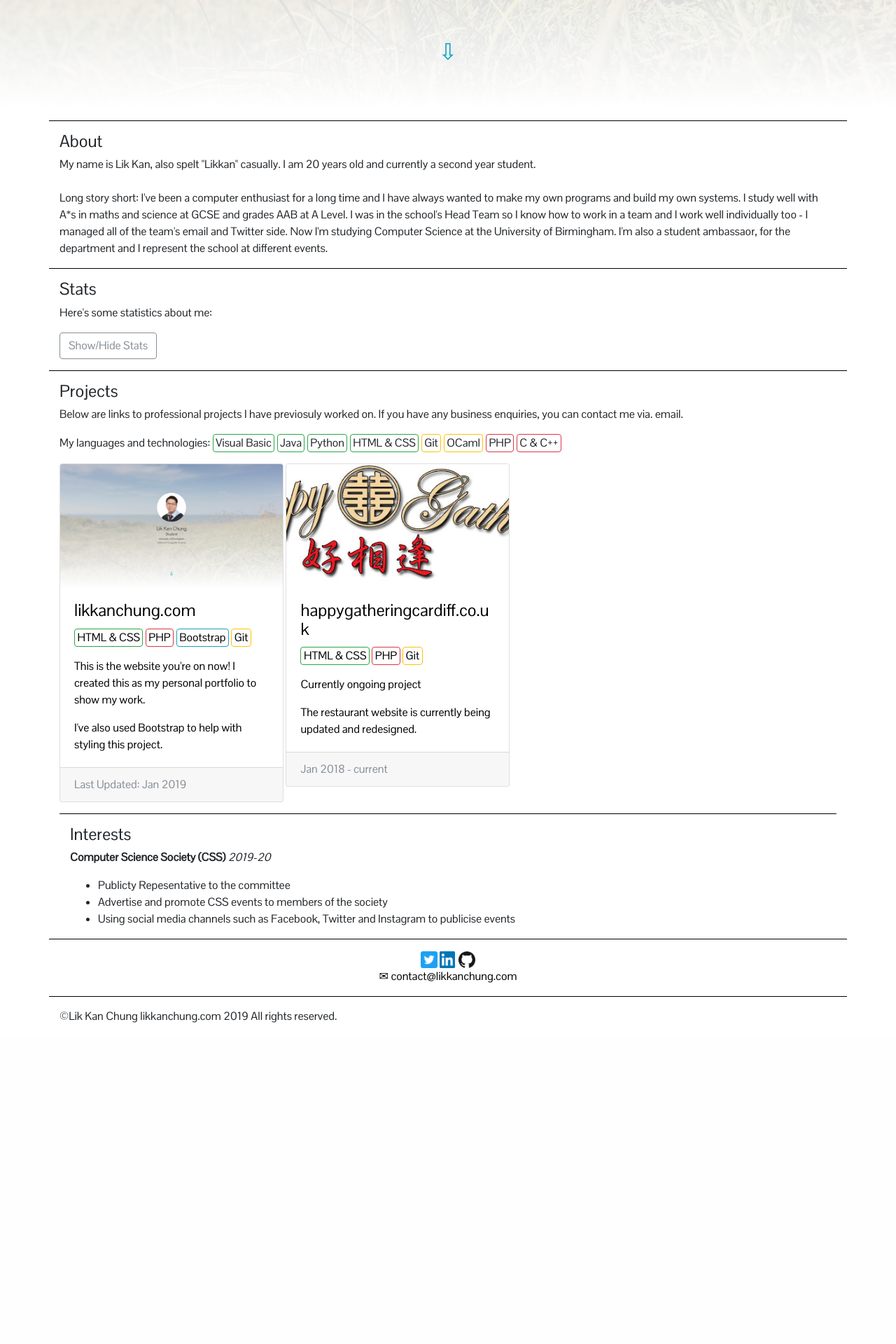
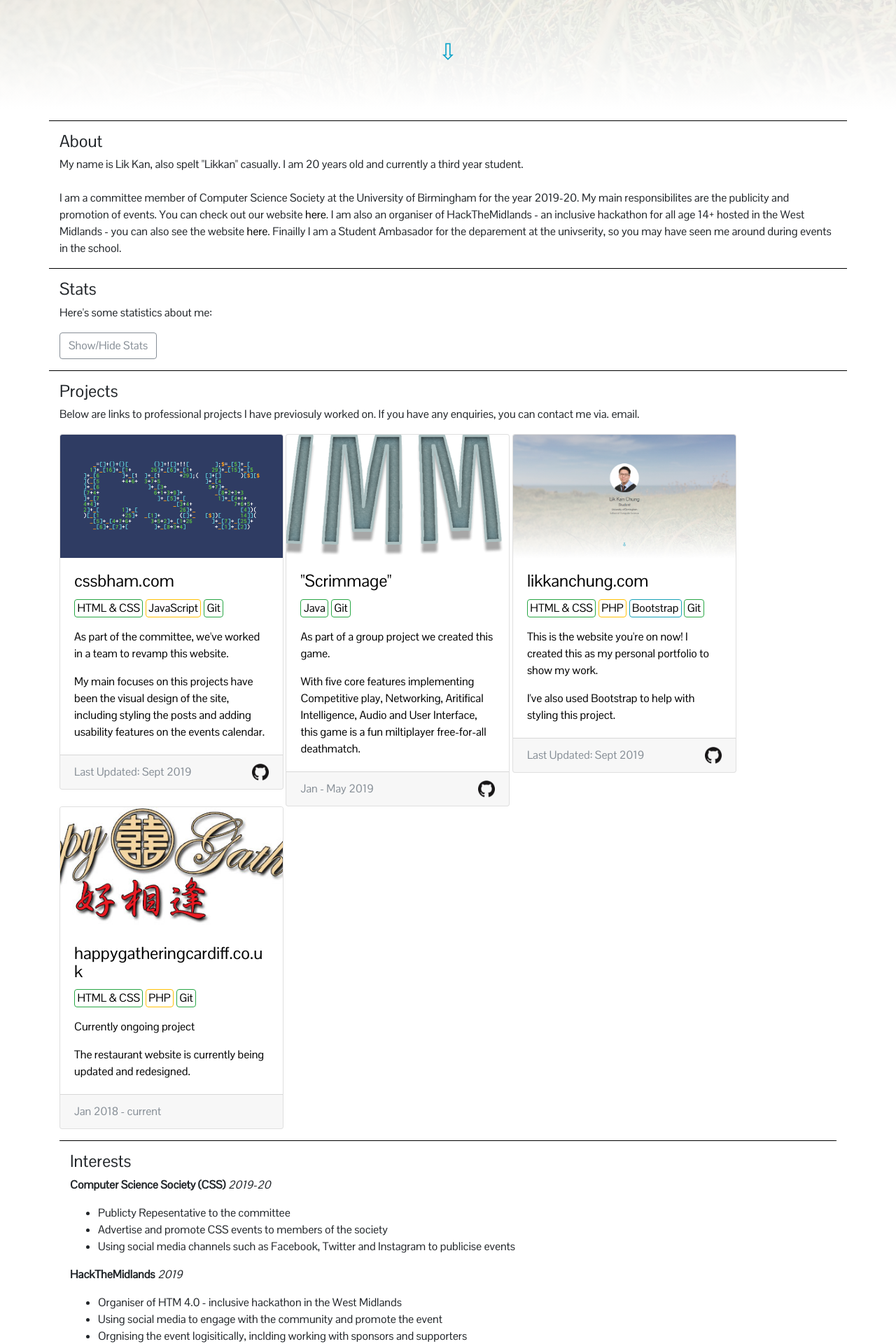
Before and after one commit to LikkanChung/personalwebsite, a PHP site: page / in a window 1280 px wide. Shown: the part 644-2564 px from the top of the page at 70% size. Before the commit the page ends 2105 px from the top, so only its background shows below. Run offline with PHP 8.4, Linux system fonts and the light colour scheme; some libraries are stand-ins or nearby versions.

Commit message:
Content update

```diff
--- a/www/src/index.php
+++ b/www/src/index.php
@@ -22,9 +22,9 @@
 			<div class="container about" id="about">
 				<h1 class="subtitle">About</h1>
 				<p>
-					My name is Lik Kan, also spelt "Likkan" casually. I am <?=intval(date('Y', time() - strtotime('1999-03-21'))) - 1970;?> years old and currently a second year student.<br>
+					My name is Lik Kan, also spelt "Likkan" casually. I am <?=intval(date('Y', time() - strtotime('1999-03-21'))) - 1970;?> years old and currently a third year student.<br>
 					<br>
-					Long story short: I've been a computer enthusiast for a long time and I have always wanted to make my own programs and build my own systems. I study well with A*s in maths and science at GCSE and grades AAB at A Level. I was in the school's Head Team so I know how to work in a team and I work well individually too - I managed all of the team's email and Twitter side. Now I'm studying Computer Science at the University of Birmingham. I'm also a student ambassaor, for the department and I represent the school at different events.
+					I am a committee member of Computer Science Society at the University of Birmingham for the year 2019-20. My main responsibilites are the publicity and promotion of events. You can check out our website <a href="https://cssbham.com">here</a>. I am also an organiser of HackTheMidlands - an inclusive hackathon for all age 14+ hosted in the West Midlands - you can also see the website <a href="https://hackthemidlands.com">here</a>. Finailly I am a Student Ambasador for the deparement at the univserity, so you may have seen me around during events in the school.
 				</p>
 			</div>
 
@@ -38,34 +38,61 @@
 
 				</div>
 					<button type="button" class="btn btn-outline-secondary" data-toggle="collapse" data-target="#statshidden">Show/Hide Stats</button>
-
 			</div>
-
 
 			<div class="container">
 				<div class="projects">
 					<h1 class="subtitle">Projects</h1>
 					<p>
-						Below are links to professional projects I have previosuly worked on. If you have any business enquiries, you can contact me via. email.
+						Below are links to professional projects I have previosuly worked on. If you have any enquiries, you can contact me via. email.
 					</p>
-					<p>
-						My languages and technologies:
-						<?php include('languages/vb.php'); ?>
-						<?php include('languages/java.php'); ?>
-						<?php include('languages/python.php'); ?>
-						<?php include('languages/html-css.php'); ?>
-						<?php include('languages/git.php'); ?>
-						<?php include('languages/ocaml.php'); ?>
-						<?php include('languages/php.php'); ?>
-						<?php include('languages/c-cpp.php'); ?>
 
-	<!-- 					<span class="language border border-success rounded">&nbsp;Visual Basic&nbsp;</span>
-						<span class="language border border-warning rounded ">&nbsp;Java&nbsp;</span>
-						<span class="language border border-warning rounded">&nbsp;HTML &amp; CSS&nbsp;</span>
-						<span class="language border border-danger rounded ">&nbsp;PHP&nbsp;</span>
-						<span class="language border border-danger rounded ">&nbsp;OCaml&nbsp;</span> -->
-						<br>
-					</p>
+					<div class="card projectcard">
+						<a href="http://cssbham.com" class="projectlink">
+							<img class="card-img-top projectimg" src="resources/projects/cssbham.com/logo.png" alt="">
+							<div class="card-body">
+								<h1 class="card-title subtitle">cssbham.com</h1>
+								<p>
+									<?php include('languages/html-css.php'); ?>
+									<?php include('languages/js.php'); ?>
+									<?php include('languages/git.php'); ?>
+								</p>
+								<p class="card-text">As part of the committee, we've worked in a team to revamp this website.</p>
+								<p class="card-text">My main focuses on this projects have been the visual design of the site, including styling the posts and adding usability features on the events calendar.</p>
+							</div>
+							<div class="card-footer">
+								<span class="text-muted">Last Updated: Sept 2019</span>
+								<span class="project-footer-link">
+									<a href="http://github.com/cssuob/cssuob.github.io">
+									<img src="resources/github.png" alt="GitHub" class="project-footer-link">
+									</a>
+								</span>
+							</div>
+						</a>
+					</div>
+
+					<div class="card projectcard">
+						<a href="https://github.com/brettsaunders21/Scrimmage" class="projectlink">
+							<img class="card-img-top projectimg" src="resources/projects/Scrimmage/cropped-scrimmagelogo.png" alt="">
+							<div class="card-body">
+								<h1 class="card-title subtitle">"Scrimmage"</h1>
+								<p>
+									<?php include('languages/java.php'); ?>
+									<?php include('languages/git.php'); ?>
+								</p>
+								<p class="card-text">As part of a group project we created this game.</p>
+								<p class="card-text">With five core features implementing Competitive play, Networking, Aritifical Intelligence, Audio and User Interface, this game is a fun miltiplayer free-for-all deathmatch.</p>
+							</div>
+							<div class="card-footer">
+								<span class="text-muted">Jan - May 2019</span>
+								<span class="project-footer-link">
+									<a href="https://github.com/brettsaunders21/Scrimmage">
+									<img src="resources/github.png" alt="GitHub" class="project-footer-link">
+									</a>
+								</span>
+							</div>
+						</a>
+					</div>
 
 					<div class="card projectcard">
 						<a href="http://likkanchung.com" class="projectlink">
@@ -81,7 +108,14 @@
 								<p class="card-text">This is the website you're on now! I created this as my personal portfolio to show my work.</p>
 								<p class="card-text">I've also used Bootstrap to help with styling this project.</p>
 							</div>
-							<div class="card-footer text-muted">Last Updated: Jan 2019</div>
+							<div class="card-footer">
+								<span class="text-muted">Last Updated: Sept 2019</span>
+								<span class="project-footer-link">
+									<a href="http://github.com/likkanchung/personalwebsite">
+									<img src="resources/github.png" alt="GitHub" class="project-footer-link">
+									</a>
+								</span>
+							</div>
 						</a>
 					</div>
 
@@ -103,46 +137,6 @@
 					</div>
 				</div>
 
-<!-- 				<br>
-				<div class="portfolio">
-					<h1 class="subtitle">Portfolio</h1>
-					<p>
-						These are side or personal projects that I have worked on. Some of them are adapted from university assignments.
-					</p>
-
-					<div class="card projectcard">
-						<a href="" class="projectlink">
-							<img class="card-img-top projectimg" src="" alt="">
-							<div class="card-body">
-								<h1 class="card-title subtitle">Server-Client Messaging</h1>
-								<p>
-									<span class="language border border-warning rounded">&nbsp;Java&nbsp;</span>
-								</p>
-								<p class="card-text">
-									<b>This project will be soon have an online demo. </b><br>
-									Univerity Assignment. The task was to implement a system to send and receive messages between a server and multiple clients.
-								</p>
-							</div>
-							<div class="card-footer text-muted">Completed: Feb 2018</div>
-						</a>
-					</div>
-				</div> -->
-
-
-					<!--<div class="card projectcard">
-						<a href="http://kieranmason.co.uk" class="projectlink">
-							<img class="card-img-top projectimg" src="resources/km.jpg" alt="">
-							<div class="card-body">
-								<h1 class="card-title subtitle">memes</h1>
-								<p>
-									<span class="language border border-info rounded">&nbsp;Photoshop&nbsp;</span>
-								</p>
-								<p class="card-text">Look at this wonderful specimen of a human.</p>
-							</div>
-							<div class="card-footer text-muted">Completed: Dec 2017</div>
-						</a>
-					</div>-->
-
 			<div class="container interests">
 				<h1 class="subtitle">Interests</h1>
 				<p>
@@ -151,6 +145,15 @@
 						<li>Publicty Repesentative to the committee</li>
 						<li>Advertise and promote CSS events to members of the society</li>
 						<li>Using social media channels such as Facebook, Twitter and Instagram to publicise events</li>
+					</ul>
+				</p>
+
+				<p>
+					<strong>HackTheMidlands</strong> <em>2019</em>
+					<ul>
+						<li>Organiser of HTM 4.0 - inclusive hackathon in the West Midlands</li>
+						<li>Using social media to engage with the community and promote the event</li>
+						<li>Orgnising the event logisitically, inclding working with sponsors and supporters</li>
 					</ul>
 				</p>
 			</div>
--- a/www/src/languages/c-cpp.php
+++ b/www/src/languages/c-cpp.php
@@ -1 +1 @@
-<span class="language border border-danger rounded ">&nbsp;C&nbsp;&amp;&nbsp;C++&nbsp;</span>
+<span class="language border border-warning rounded ">&nbsp;C&nbsp;&amp;&nbsp;C++&nbsp;</span>
--- a/www/src/languages/git.php
+++ b/www/src/languages/git.php
@@ -1 +1 @@
-<span class="language border border-warning rounded">&nbsp;Git&nbsp;</span>
+<span class="language border border-success rounded">&nbsp;Git&nbsp;</span>
--- /dev/null
+++ b/www/src/languages/js.php
@@ -0,0 +1 @@
+<span class="language border border-warning rounded">&nbsp;JavaScript&nbsp;</span>
--- a/www/src/languages/php.php
+++ b/www/src/languages/php.php
@@ -1 +1 @@
-<span class="language border border-danger rounded ">&nbsp;PHP&nbsp;</span>
+<span class="language border border-warning rounded ">&nbsp;PHP&nbsp;</span>
--- a/www/src/main.css
+++ b/www/src/main.css
@@ -105,6 +105,13 @@ p {
 	vertical-align: top;
 }
 
+.project-footer-link {
+	float: right;
+	height: 1.5em;
+	width: 1.5em;
+	transform: translateX(1.5em);
+}
+
 .projectimg {
 	object-fit: cover;
 	height: 11rem;
--- a/www/src/php/stats.php
+++ b/www/src/php/stats.php
@@ -1,6 +1,9 @@
 <p>
 	Univeristy of Birmingham:
 	<ul>
+		<li>Second Year (2018-19): 66% (2.1) <br>
+			<em>Team Project, Natural Language Processing, Professional Computing, Introduction to Computer Security, C/C++, Computer Systems and Architecture, Introductory Databases, Graphics, Mathematical Techniques for Computer Science, Models of Computation, Reasoning</em>
+		</li>
 		<li>First Year (2017-18): 66% (2.1) <br>
 			<em>Robot Programming, Language and Logic, Software Workshop (Java), Introduction to Software Engineering, Data Structures and Algorithms, Elements of Functional Computing, Introduction to AI, Introduction to Mathematics (Widening Horizons)</em>
 		</li>
```
Also changed, not shown: www/src/resources/km.jpg (deleted), www/src/resources/projects/Scrimmage/cropped-scrimmagelogo.png (added), www/src/resources/projects/cssbham.com/logo.png (added).
